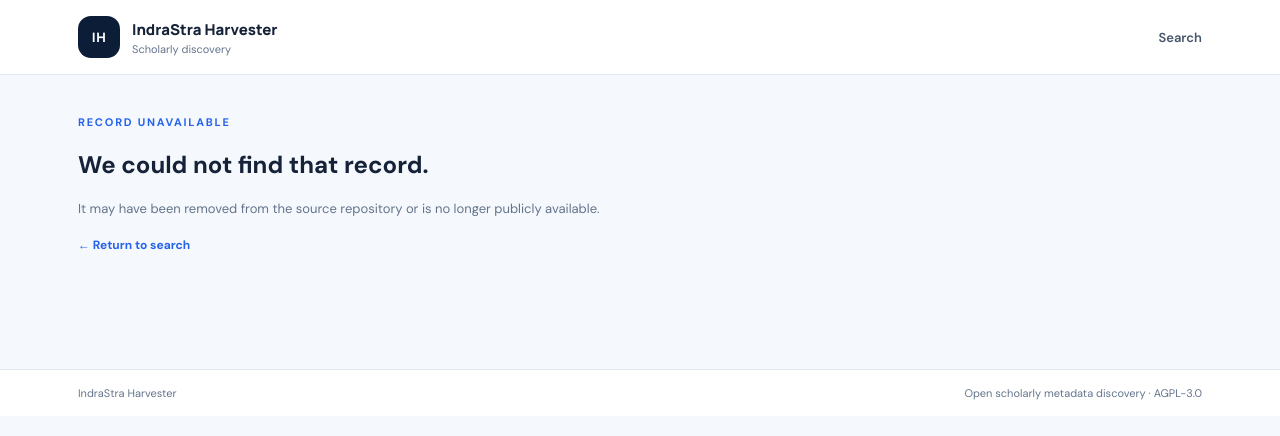
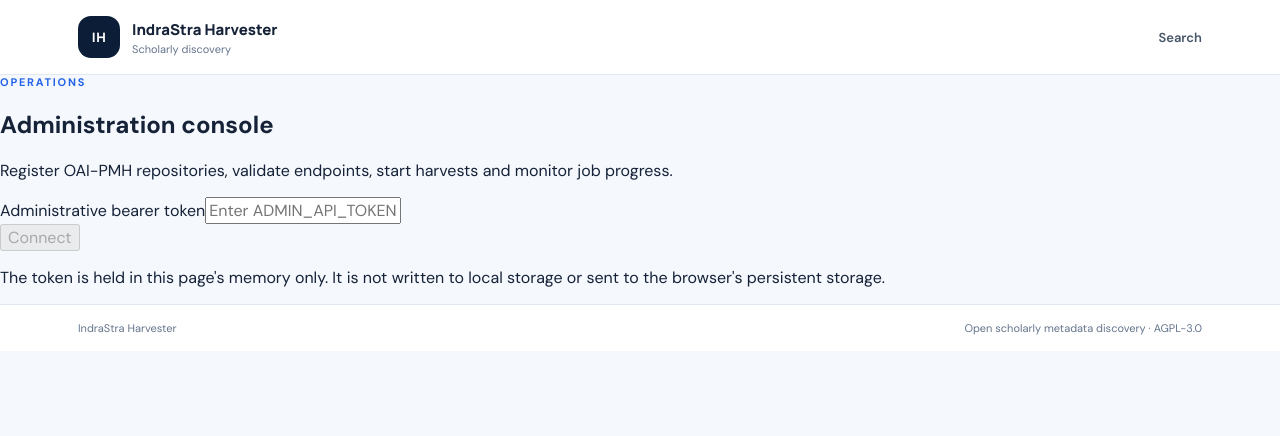
Before and after one commit to indrastra/indrastra-harvester, a Next.js app in the folder frontend/: page /admin in a window 1280 px wide. Before the commit this address had no page. Shown: the top 436 px of the page. Built offline with nearby package versions, Linux system fonts and the light colour scheme.

Commit message:
Add administration console page

```diff
--- /dev/null
+++ b/frontend/app/admin/page.tsx
@@ -0,0 +1,10 @@
+import AdminConsole from "@/components/admin-console";
+
+export const metadata = {
+  title: "Administration",
+  description: "Manage repositories and harvesting jobs.",
+};
+
+export default function AdminPage() {
+  return <AdminConsole />;
+}
```
